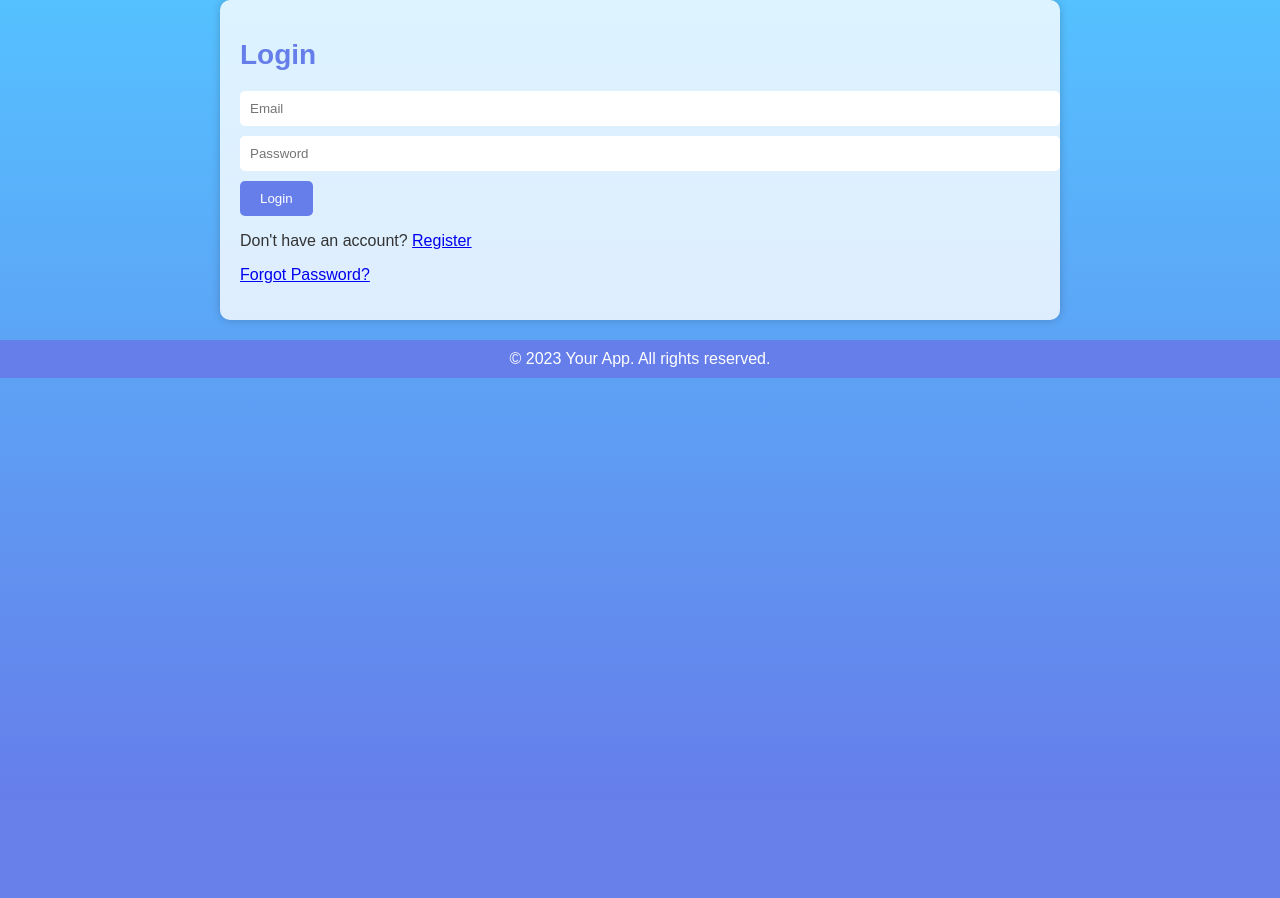
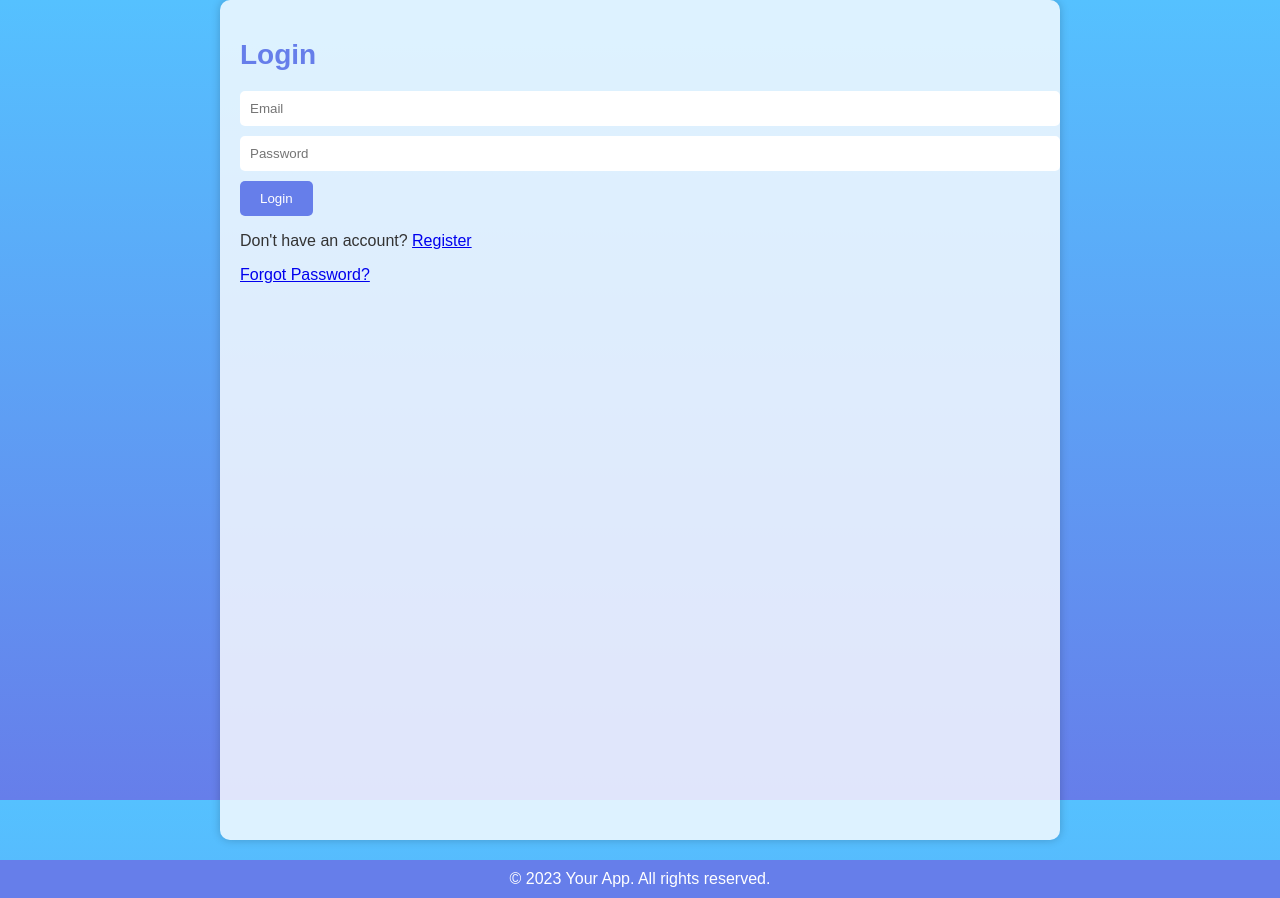
Before and after one commit to shaharalonii/Event-Planning-App, a Flask app: a page that uses templates/base.html in a window 1280 px wide. Before the commit the page ends 633 px from the top, so only its background shows below. Run offline with Flask 3, Linux system fonts and the light colour scheme.

Commit message:
fixed fixed css

```diff
--- a/static/css/styles.css
+++ b/static/css/styles.css
@@ -60,6 +60,7 @@ body {
   color: #333;
   animation: fadeIn 0.5s ease-in-out;
   overflow: hidden;
+  min-height: 100vh;
 }
 
 h1 {
```
